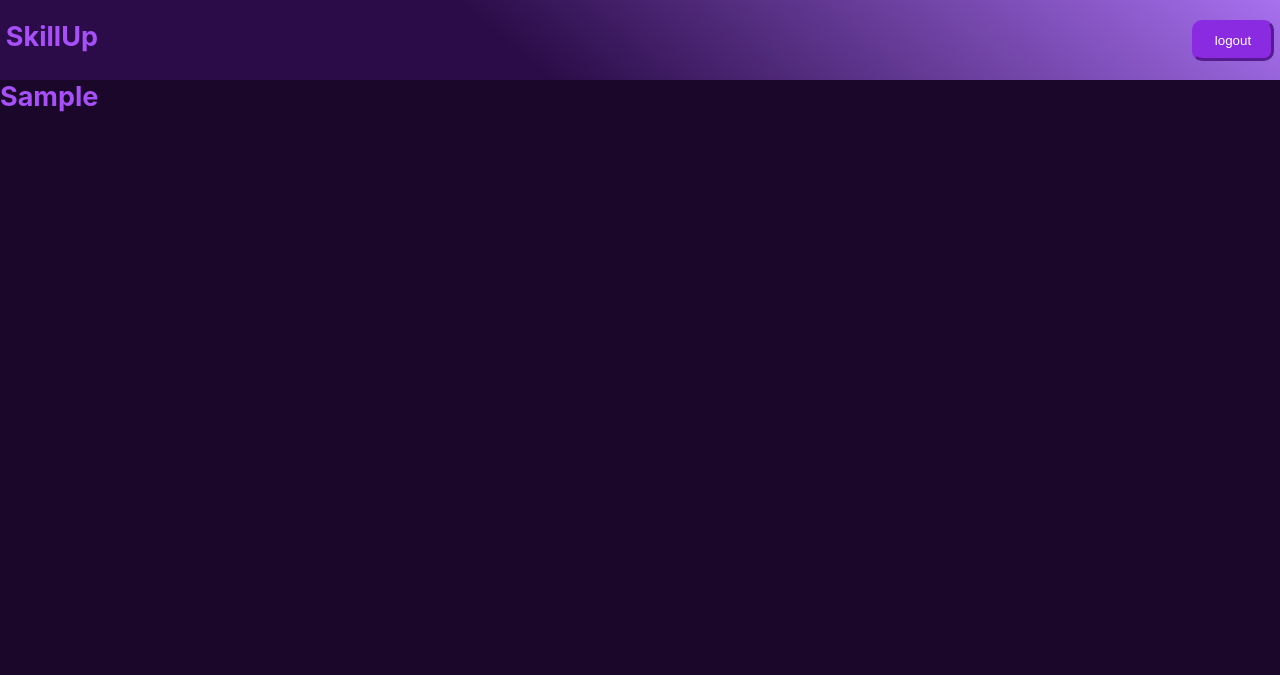
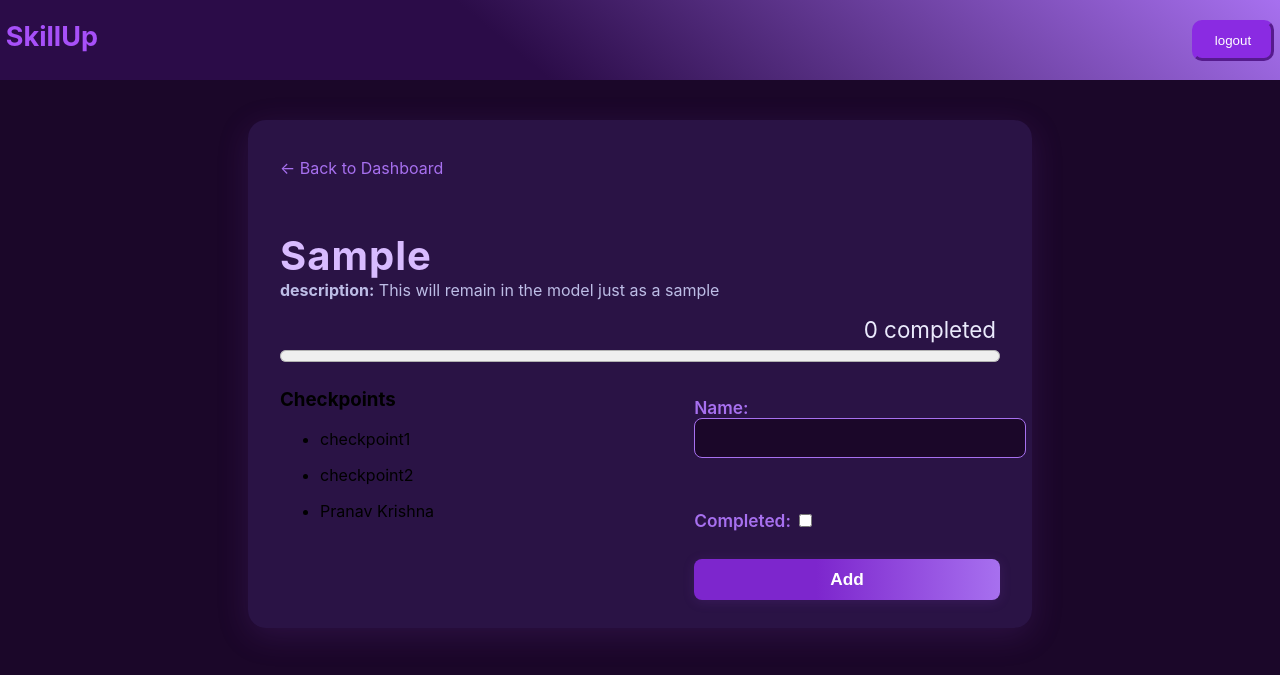
Before and after one commit to PranavKrish07/skill-tracker, a Django app: a page that uses skill_tracker/templates/home.html in a window 1280 px wide. Shown: the top 675 px of the page. Run offline with Django 5.2, Linux system fonts and the light colour scheme; a user stored in the database is signed in; data comes from the database, SQL or seed files in the repository; both versions use the stored data as it was after the commit.

Commit message:
open skill functional except for checkboxes

```diff
--- a/skill_tracker/home/forms.py
+++ b/skill_tracker/home/forms.py
@@ -5,3 +5,8 @@ class SkillForm(forms.ModelForm):
     class Meta:
         model = Skill
         fields = ['name', 'description']
+
+class CheckpointForm(forms.ModelForm):
+    class Meta:
+        model = Checkpoint
+        fields = ['name', 'completed']
--- a/skill_tracker/home/views.py
+++ b/skill_tracker/home/views.py
@@ -3,8 +3,8 @@ from django.contrib.auth.forms import UserCreationForm
 from django.contrib.auth.decorators import login_required
 from django.urls import reverse_lazy
 from django.views import generic
-from .forms import SkillForm
-from .models import Skill
+from .forms import SkillForm, CheckpointForm
+from .models import Skill, Checkpoint
 
 def index(request):
     return render(request, 'index.html')
@@ -35,4 +35,17 @@ def addSkill(request):
 @login_required
 def skills(request, sk):
     skill = get_object_or_404(Skill, name=sk, user=request.user)
-    return render(request, 'openskill.html', {'skill':skill})
+    checkpoints = Checkpoint.objects.filter(skill=skill)
+    total_count = checkpoints.count()
+    completed_count = checkpoints.filter(completed=True).count()
+    if request.method == 'POST':
+        form = CheckpointForm(request.POST)
+        if form.is_valid():
+            new_checkpoint = form.save(commit=False)
+            new_checkpoint.user = request.user
+            new_checkpoint.skill = skill
+            new_checkpoint.save()
+            return redirect("skills", sk=sk)
+    else:
+        form = CheckpointForm()
+    return render(request, 'openskill.html', {'skill': skill, "checkpoints": checkpoints, "form": form, "total_count": total_count, "completed_count": completed_count})
--- a/skill_tracker/static/css/style.css
+++ b/skill_tracker/static/css/style.css
@@ -477,3 +477,114 @@ h1 {
 .welcome-section {
     padding-bottom: 0px;
 }
+
+.skill-heading {
+    color: #d8bbff;
+    font-size: 2.5rem;
+    font-weight: 700;
+    margin-bottom: 0px;
+    letter-spacing: 1px;
+}
+
+.skill-overview-card {
+    background: rgba(44, 20, 72, 0.92);
+    padding: 38px 32px 28px 32px;
+    border-radius: 18px;
+    box-shadow: 0 8px 32px 0 rgba(127, 63, 191, 0.18);
+    max-width: 720px;
+    margin: 40px auto;
+}
+
+.skill-overview-card a {
+    color: #a770ef;
+    text-decoration: none;
+    font-size: 1rem;
+    margin-bottom: 20px;
+    display: inline-block;
+}
+
+.skill-overview-card a:hover {
+    color: #7d26cd;
+}
+
+.skill-overview-card progress {
+    width: 100%;
+    height: 24px;
+    margin-top: 1px;
+}
+
+.mastery {
+    color: #eaeafc;
+    font-size: 1.4rem;
+    margin: 8px 4px 0 0;
+    text-align: end;
+}
+
+.skill-description {
+    color: #bdbde6;
+    margin-top: 0;
+}
+
+.fade-in-up {
+    opacity: 0;
+    animation: fadeInUp 0.8s forwards;
+}
+
+.checkpoint-division {
+    display: flex;
+    justify-content: space-between;
+}
+
+/* Add to: c:\Users\prana\Programming\Django\skill-tracker\skill_tracker\static\css\style.css */
+
+.add-checkpoint form {
+    border-radius: 12px;
+    display: flex;
+    flex-direction: column;
+    gap: 12px;
+    width: 100%;
+    max-width: 320px;
+    margin-top: 12px;
+}
+
+.add-checkpoint form label {
+    color: #a770ef;
+    font-weight: 600;
+    font-size: 1.08rem;
+    margin-bottom: 4px;
+}
+
+.add-checkpoint form input[type="text"] {
+    width: 100%;
+    padding: 9px 12px;
+    border-radius: 8px;
+    border: 1px solid #a770ef;
+    background: #1b0729;
+    color: #fff;
+    font-size: 1.05rem;
+    margin-bottom: 8px;
+    outline: none;
+    transition: border 0.2s;
+}
+
+.add-checkpoint form input[type="text"]:focus {
+    border: 1.5px solid #7d26cd;
+}
+
+.add-checkpoint form button[type="submit"] {
+    background: linear-gradient(90deg, #7d26cd 40%, #a770ef 100%);
+    color: #fff;
+    font-size: 1.08rem;
+    font-weight: 600;
+    padding: 10px 0;
+    border: none;
+    border-radius: 8px;
+    cursor: pointer;
+    box-shadow: 0 2px 12px 0 rgba(127, 63, 191, 0.18);
+    transition: transform 0.18s, box-shadow 0.18s;
+}
+
+.add-checkpoint form button[type="submit"]:hover {
+    transform: scale(1.04);
+    box-shadow: 0 6px 24px 0 rgba(127, 63, 191, 0.28);
+}
--- a/skill_tracker/templates/home.html
+++ b/skill_tracker/templates/home.html
@@ -17,15 +17,15 @@
         </form>
     </header>
     {% block content %}
-    <section class="welcome-section">
+    <section class="welcome-section fade-in-up" style="animation-delay:0.2s;">
         <p class="landing-title">Welcome, {{ user.username }} </p>
         <div class="skill-adding">
         <a href="/addskill/"><button class="started">Add skill</button></a>
         </div>
     </section>
-    <section class="skills-section">
+    <section class="skills-section fade-in-up" style="animation-delay:0.3s;">
     {% for skill in skills %}
-        <div class="skill-card">
+        <div class="skill-card fade-in-up" style="animation-delay:0.3s;">
             <h3>{{ skill.name }}</h3>
            <label for="progress">Progress: </label><progress value="40" max="100"></progress><br>
             <a href="/{{ skill.name }}/"><button class="open-button" type="submit">Open</button></a>
@@ -37,9 +37,8 @@
     <header class="landing-header" style="gap:85%;">
         <h1>SkillUp</h1>
         <a href="/login/"><button class="started">login</button></a>
-
     </header>
-    <section>
+    <section class="fade-in-up" style="animation-delay:0.2s;">
         <p class="landing-title" style="text-align: center;"> You are not logged in </p>
     </section>
     {% endif %}
--- a/skill_tracker/templates/openskill.html
+++ b/skill_tracker/templates/openskill.html
@@ -1,8 +1,33 @@
 {% extends 'home.html' %}
 {% load static %}
-{% block title %}SkillUp - Python{% endblock title %}
+{% block title %}SkillUp - SkillOverview{% endblock title %}
 {% block content %}
-<section>
-    <h1>{{skill.name}}</h1>
+<section class="skill-overview-card">
+    <a href="/home/">← Back to Dashboard</a>
+    <h2 class="skill-heading">{{skill.name}}</h2>
+    {% if skill.description %}
+    <p class="skill-description"><b>description:</b> {{ skill.description }}</p>
+    {% endif %}
+    <p class="mastery">{{completed_count}} completed</p>
+    <progress value="{{completed_count}}" max="{{total_count}}"></progress>
+    <div class="checkpoint-division">
+        <div class="check-list">
+            <h3>Checkpoints</h3>
+            {% for checkpoint in checkpoints %}
+            <ul>
+                <li>{{checkpoint.name}}</li>
+            </ul>
+            {% endfor %}
+        </div>
+        <div class="add-checkpoint">
+            <form method="POST">
+                {% csrf_token %}
+                {{ form.as_p }}
+                <button type="submit">Add</button>
+            </form>
+        </div>
+
+    </div>
+
 </section>
 {% endblock content %}
```
Also changed, not shown: skill_tracker/templates/test.html (added, +185 -0 lines), skill_tracker/db.sqlite3.
